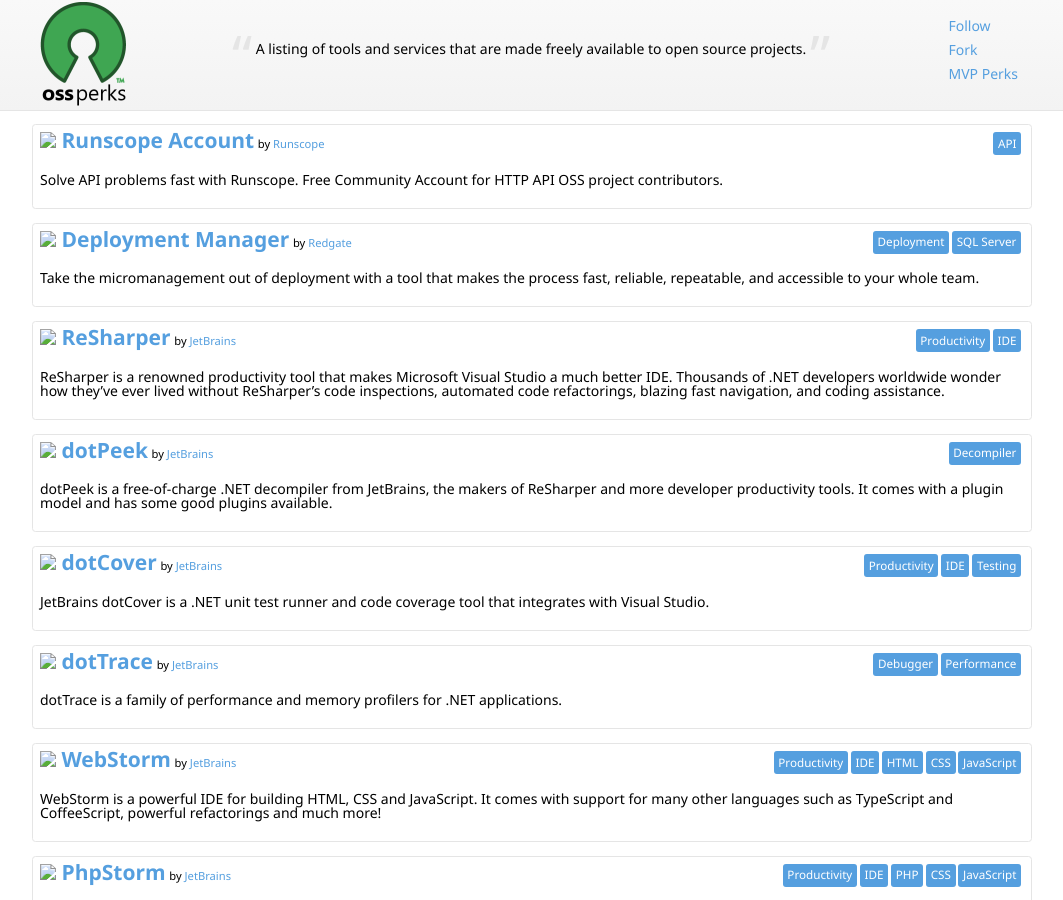
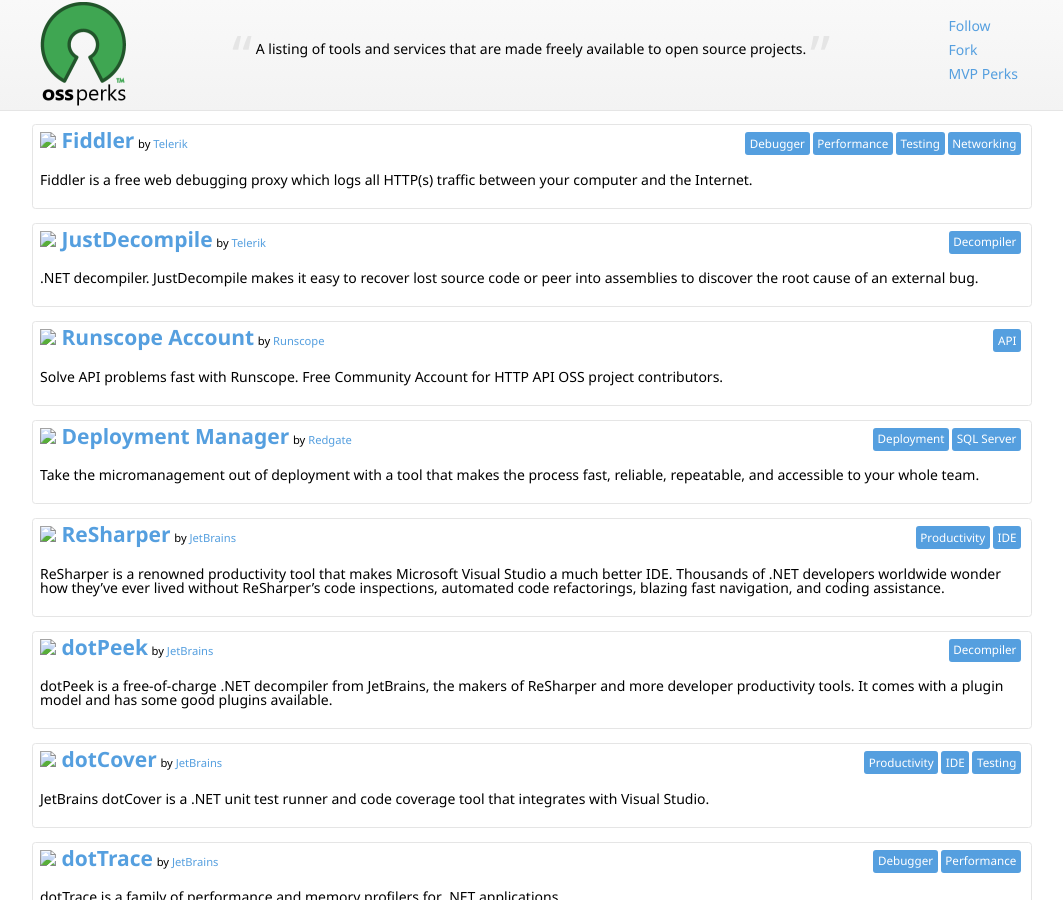
Before and after one commit to nikmd23/ossperks, a Jekyll site: the page built from index.html, in a window 1280 px wide and 900 px high. Shown: the whole window, without its empty margins (108-1171 px from the left). Built offline with Jekyll 4.4.1, drawn with Linux system fonts in a browser that asks for light colours; nearby versions of some CDN libraries.

Commit message:
Update index.html

```diff
--- a/index.html
+++ b/index.html
@@ -9,8 +9,23 @@
 - atlassian: &atlassian
     name: Atlassian
     uri: http://www.atlassian.com/
+- telerik: &telerik
+    name: Telerik
+    uri: http://www.telerik.com/
 
 perks:
+- perk: {name: Fiddler, uri: 'http://fiddler2.com/'}
+  description: Fiddler is a free web debugging proxy which logs all HTTP(s) traffic between your computer and the Internet.
+  categories: [Debugger, Performance, Testing, Networking]
+  platforms: [Any]
+  company: *telerik
+
+- perk: {name: JustDecompile, uri: 'http://www.telerik.com/products/decompiler.aspx'}
+  description: .NET decompiler. JustDecompile makes it easy to recover lost source code or peer into assemblies to discover the root cause of an external bug.
+  categories: [Decompiler]
+  platforms: [.net]
+  company: *telerik
+
 - perk: {name: Runscope Account, uri: 'http://blog.runscope.com/posts/supporting-api-focused-open-source-projects'}
   description: Solve API problems fast with Runscope. Free Community Account for HTTP API OSS project contributors.
   categories: [API]
```
Also changed, not shown: other parts of index.html (+1 -1 lines).
